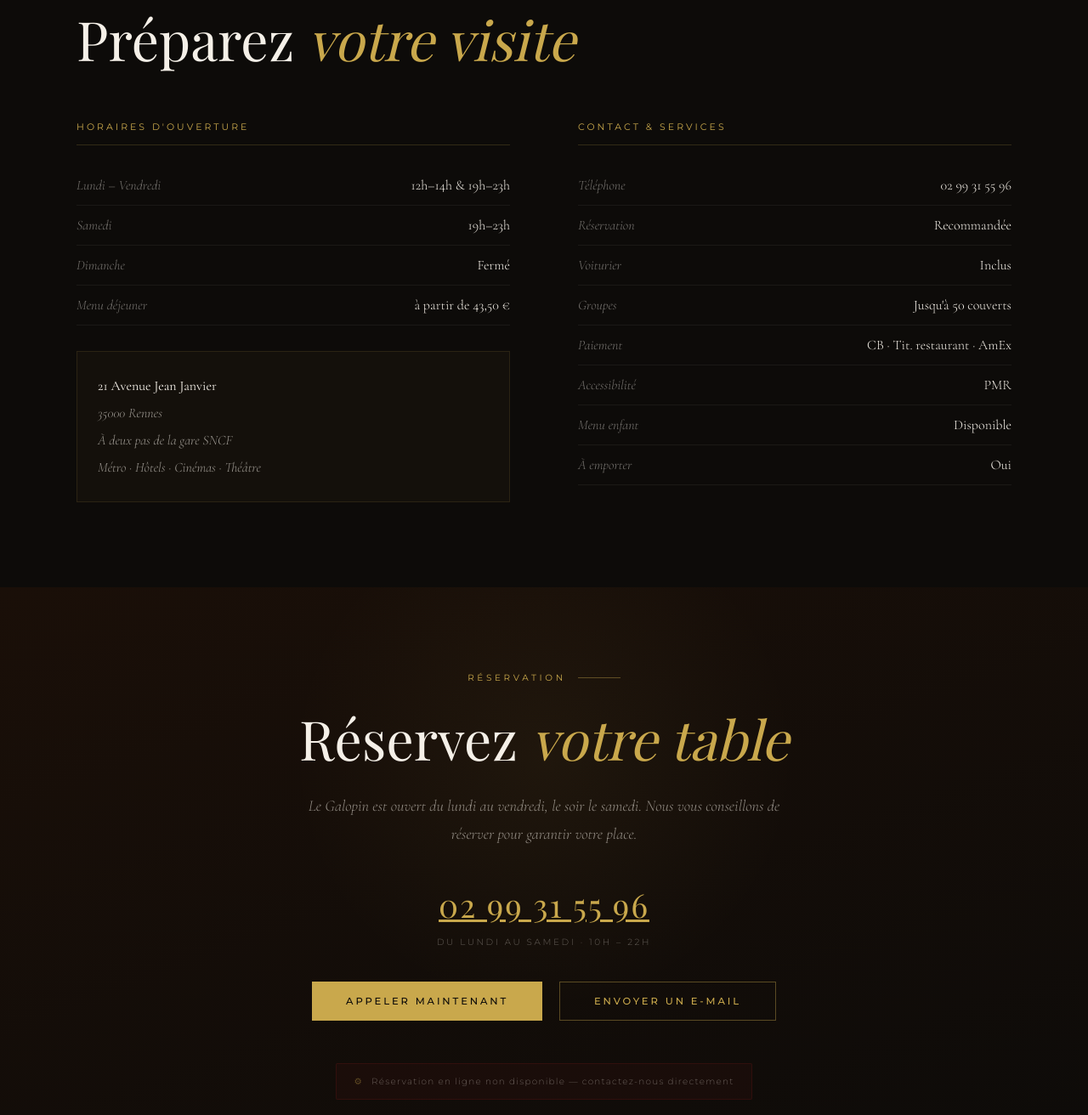
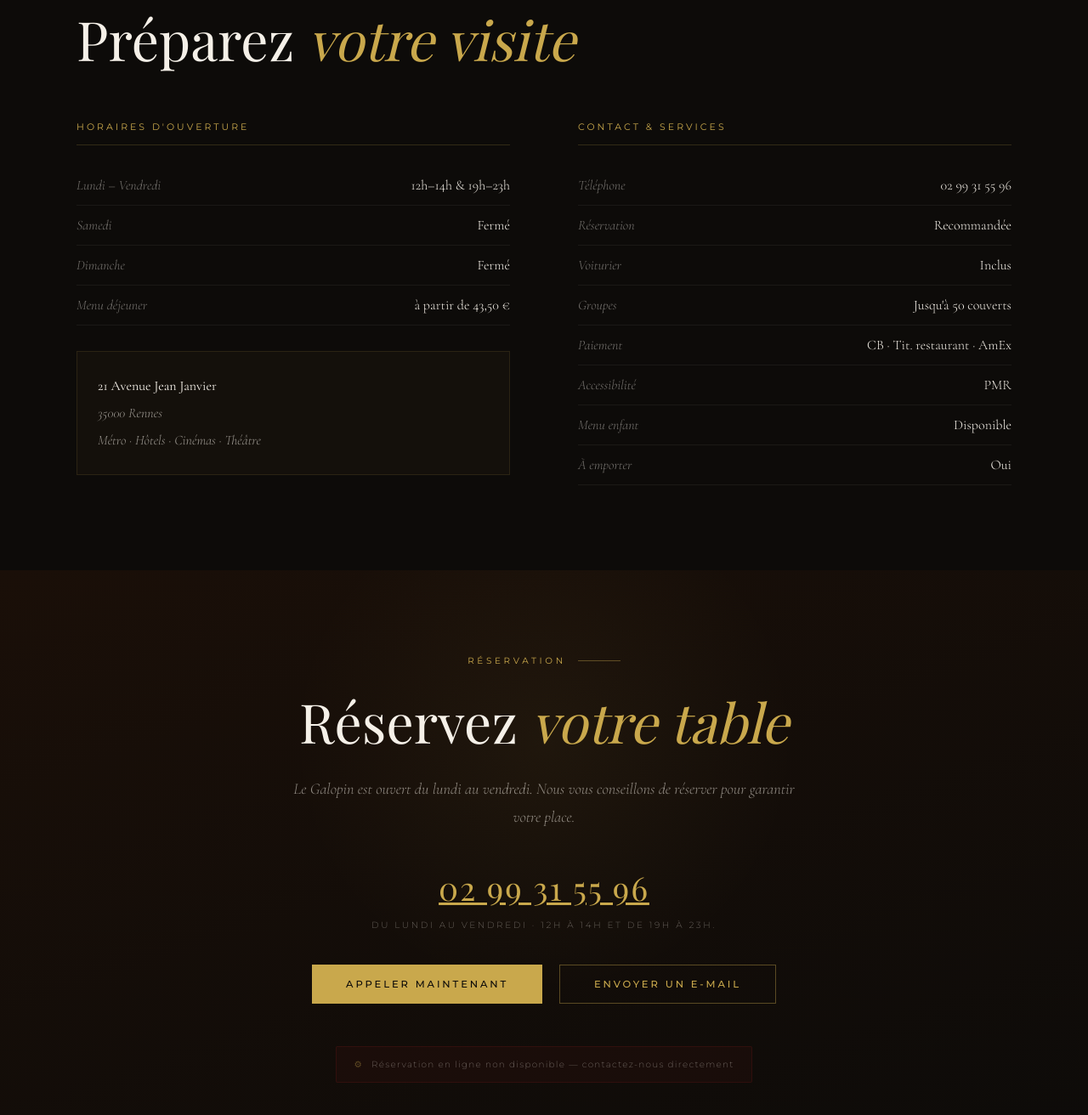
Before and after one commit to morgannpru4-dotcom/legalopinrennesTest, a plain HTML site: page index.html in a window 1280 px wide. Shown: the part 3724-5036 px from the top of the page at 85% size. Drawn offline with nearby package versions, Linux system fonts and the light colour scheme; a web font is replaced by a local one.

```diff
--- a/index.html
+++ b/index.html
@@ -843,7 +843,7 @@
     <div class="info-block">
       <h3>Horaires d'ouverture</h3>
       <div class="info-row"><span class="label">Lundi – Vendredi</span><span class="value">12h–14h & 19h–23h</span></div>
-      <div class="info-row"><span class="label">Samedi</span><span class="value">19h–23h</span></div>
+      <div class="info-row"><span class="label">Samedi</span><span class="value">Fermé</span></div>
       <div class="info-row"><span class="label">Dimanche</span><span class="value">Fermé</span></div>
       <div class="info-row"><span class="label">Menu déjeuner</span><span class="value">à partir de 43,50 €</span></div>
 
@@ -851,7 +851,6 @@
         <p>
           <strong>21 Avenue Jean Janvier</strong><br>
           35000 Rennes<br>
-          À deux pas de la gare SNCF<br>
           Métro · Hôtels · Cinémas · Théâtre
         </p>
       </div>
@@ -875,9 +874,9 @@
   <div class="resa-inner">
     <div class="section-label" style="justify-content:center; margin-bottom:30px;">Réservation</div>
     <h2 class="section-title">Réservez <em>votre table</em></h2>
-    <p>Le Galopin est ouvert du lundi au vendredi, le soir le samedi. Nous vous conseillons de réserver pour garantir votre place.</p>
+    <p>Le Galopin est ouvert du lundi au vendredi. Nous vous conseillons de réserver pour garantir votre place.</p>
     <a href="tel:0299315596" class="resa-phone">02 99 31 55 96</a>
-    <span class="resa-phone-label">Du lundi au samedi · 10h – 22h</span>
+    <span class="resa-phone-label">Du lundi au vendredi · 12h à 14h et de 19h à 23h.</span>
     <div>
       <a href="tel:0299315596" class="btn-gold">Appeler maintenant</a>
       <a href="mailto:contact@legalopin.fr" class="btn-outline">Envoyer un e-mail</a>
```
